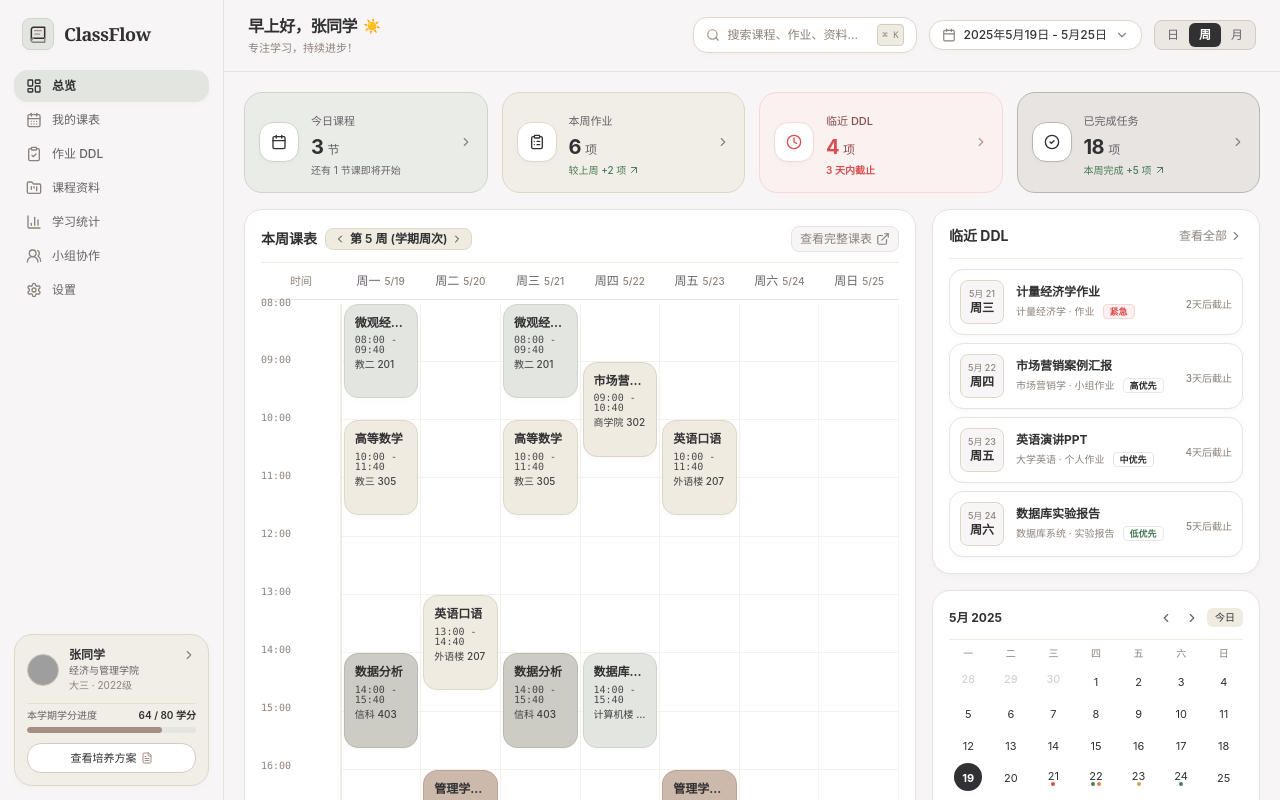
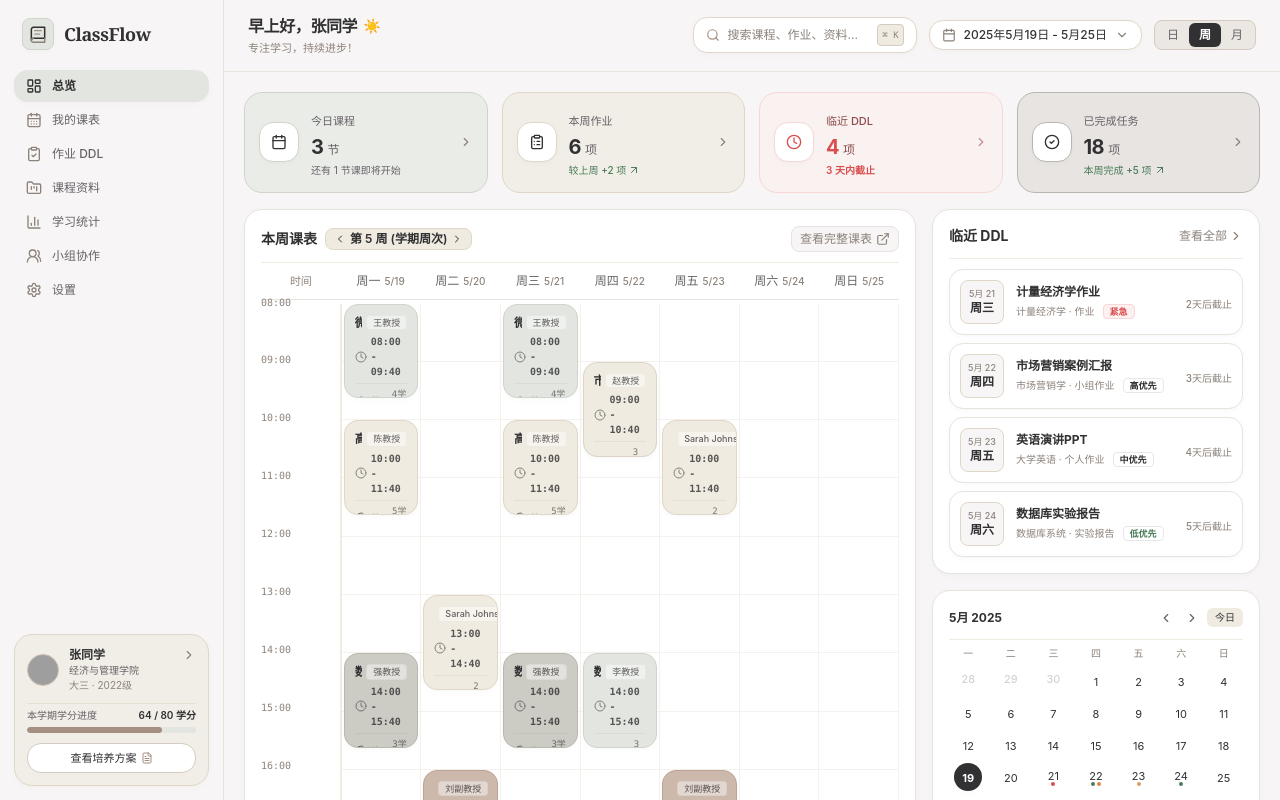
Before and after one commit to zuliku/classflow-study-dashboard, a Next.js app: page / in a window 1280 px wide. Shown: the top 800 px of the page. Built offline with nearby package versions, Linux system fonts and the light colour scheme; grey boxes are pictures that could not be loaded.

Commit message:
style: redesign course block card layout with teacher badge, time pill, divider line, and location icon

```diff
--- a/components/dashboard/TimetableGrid.tsx
+++ b/components/dashboard/TimetableGrid.tsx
@@ -1,7 +1,7 @@
 "use client";
 
 import React from "react";
-import { ExternalLink, AlertTriangle, ChevronLeft, ChevronRight } from "lucide-react";
+import { ExternalLink, AlertTriangle, ChevronLeft, ChevronRight, MapPin, Clock, User } from "lucide-react";
 import { useAppStore } from "@/store/useAppStore";
 import { ScheduleConflict } from "@/types";
 import { cn } from "@/lib/utils";
@@ -50,7 +50,7 @@ export function TimetableGrid() {
   const dayEndMinutes = 18 * 60;    // 18:00
   const totalMinutes = dayEndMinutes - dayStartMinutes; // 600 minutes total
 
-  // Filter schedules that are active in currentSemesterWeek and NOT in excludedWeeks
+  // Filter schedules active in currentSemesterWeek
   const activeSchedules = schedules.filter((s) => {
     const isExcluded = s.excludedWeeks?.includes(currentSemesterWeek);
     if (isExcluded) return false;
@@ -86,7 +86,7 @@ export function TimetableGrid() {
 
   return (
     <div className="bg-white border border-[#E7E3DD] rounded-2xl p-4 shadow-subtle flex flex-col justify-between h-full w-full">
-      {/* Header with Semester Week Selector & Actions */}
+      {/* Header */}
       <div className="flex flex-col sm:flex-row sm:items-center justify-between pb-2.5 border-b border-[#F0EBE1] gap-2 shrink-0">
         <div className="flex items-center space-x-2">
           <h2 className="text-sm font-bold text-charcoal">本周课表</h2>
@@ -117,7 +117,7 @@ export function TimetableGrid() {
         </button>
       </div>
 
-      {/* Overlap Conflict Warning Banner */}
+      {/* Conflict Warning Banner */}
       {conflicts.length > 0 && (
         <div className="my-2 p-2.5 bg-[#FDF0F0] border border-[#F8D7D7] rounded-xl flex items-center justify-between text-xs text-[#D94F4F] shrink-0">
           <div className="flex items-center space-x-2">
@@ -139,7 +139,7 @@ export function TimetableGrid() {
         </div>
       )}
 
-      {/* Grid Container (Stretches to fill 100% of card height) */}
+      {/* Grid Container */}
       <div className="mt-2 flex-1 flex flex-col min-h-0 select-none">
         {/* Weekday Header Row */}
         <div className="grid grid-cols-8 border-b border-[#E7E3DD] pb-2 text-center text-xs shrink-0">
@@ -157,7 +157,7 @@ export function TimetableGrid() {
           ))}
         </div>
 
-        {/* Timetable Body Grid - Fills 100% height dynamically */}
+        {/* Timetable Body Grid */}
         <div className="relative flex-1 grid grid-cols-8 mt-1 min-h-[460px]">
           {/* Time Labels Column */}
           <div className="flex flex-col justify-between text-[10px] text-[#8C827A] font-mono border-r border-[#F0EBE1] pr-1 py-0 h-full">
@@ -170,7 +170,7 @@ export function TimetableGrid() {
 
           {/* 7 Columns for Days */}
           <div className="col-span-7 grid grid-cols-7 relative border-l border-[#F0EBE1] h-full">
-            {/* Horizontal Grid lines (10 equal rows filling 100% height) */}
+            {/* Horizontal Grid lines */}
             <div className="absolute inset-0 flex flex-col justify-between pointer-events-none h-full">
               {Array.from({ length: 10 }).map((_, i) => (
                 <div
@@ -180,7 +180,7 @@ export function TimetableGrid() {
               ))}
             </div>
 
-            {/* Render Course Blocks */}
+            {/* Render Exquisite Course Cards */}
             {WEEKDAYS.map((wd) => {
               const daySchedules = activeSchedules.filter(
                 (s) => s.dayOfWeek === wd.dayOfWeek
@@ -223,8 +223,8 @@ export function TimetableGrid() {
                           setSelectedCourseId(course.id);
                         }}
                         className={cn(
-                          "absolute left-0.5 right-0.5 rounded-xl p-2.5 transition-all duration-200 cursor-pointer shadow-subtle hover:shadow-card hover:-translate-y-0.5 border flex flex-col justify-start space-y-1 overflow-hidden group",
-                          hasConflict && "ring-2 ring-[#D94F4F] animate-pulse z-10"
+                          "absolute left-0.5 right-0.5 rounded-xl p-2.5 transition-all duration-200 cursor-pointer shadow-subtle hover:shadow-card hover:-translate-y-0.5 border flex flex-col justify-between overflow-hidden group select-none",
+                          hasConflict && "ring-2 ring-[#D94F4F] bg-[#FDF0F0] border-[#F8D7D7]"
                         )}
                         style={{
                           top: `${topPct}%`,
@@ -234,21 +234,39 @@ export function TimetableGrid() {
                           color: hasConflict ? "#D94F4F" : course.textHex,
                         }}
                       >
-                        <div className="flex items-start justify-between">
-                          <h4 className="font-bold text-xs leading-snug truncate group-hover:underline">
-                            {course.name}
-                          </h4>
-                          {hasConflict && (
-                            <span className="text-[9px] bg-[#D94F4F] text-white px-1 rounded font-bold shrink-0">
-                              冲突
-                            </span>
-                          )}
+                        {/* Top Header: Course Title + Teacher Badge */}
+                        <div>
+                          <div className="flex items-start justify-between gap-1">
+                            <h4 className="font-extrabold text-xs tracking-tight leading-tight truncate group-hover:underline">
+                              {course.name}
+                            </h4>
+                            {hasConflict ? (
+                              <span className="text-[9px] bg-[#D94F4F] text-white px-1 py-0.2 rounded font-bold shrink-0">
+                                冲突
+                              </span>
+                            ) : (
+                              <span className="text-[9px] font-medium opacity-75 bg-white/60 px-1.5 py-0.2 rounded border border-black/5 shrink-0">
+                                {course.teacher}
+                              </span>
+                            )}
+                          </div>
+
+                          {/* Time Range Pill */}
+                          <div className="flex items-center text-[10px] font-mono opacity-80 mt-1 space-x-1">
+                            <Clock className="w-3 h-3 shrink-0 opacity-70" />
+                            <span className="font-semibold">{sched.startTime} - {sched.endTime}</span>
+                          </div>
                         </div>
-                        <p className="text-[10px] opacity-85 font-mono leading-none shrink-0">
-                          {sched.startTime} - {sched.endTime}
-                        </p>
-                        <div className="text-[10px] opacity-90 truncate font-medium leading-none shrink-0">
-                          {sched.location}
+
+                        {/* Bottom Row: Location Badge & Credit info */}
+                        <div className="flex items-center justify-between text-[10px] opacity-90 mt-1 pt-1 border-t border-black/5">
+                          <div className="flex items-center font-medium truncate">
+                            <MapPin className="w-3 h-3 mr-1 shrink-0 opacity-75" />
+                            <span className="truncate">{sched.location}</span>
+                          </div>
+                          <span className="text-[9px] opacity-70 font-mono hidden sm:inline">
+                            {course.credit}学分
+                          </span>
                         </div>
                       </div>
                     );
```
